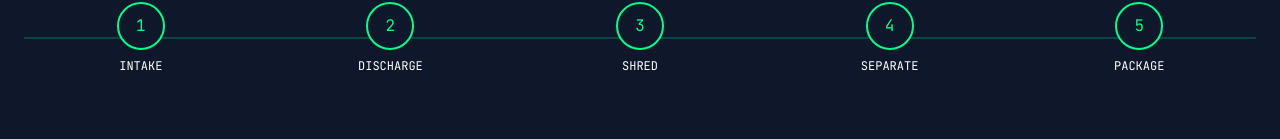
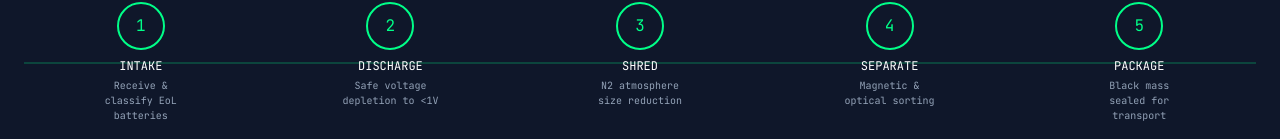
Before and after one commit to UDGOK/z1recycle, a React (Vite) app: page /facility/zone-a in a window 1280 px wide. Shown: the part 813-952 px from the top of the page. Built offline with nearby package versions, Linux system fonts and the light colour scheme.

Commit message:
Add process descriptions and ensure video stays muted

```diff
--- a/src/pages/facility/ZoneA.tsx
+++ b/src/pages/facility/ZoneA.tsx
@@ -83,9 +83,15 @@ export default function ZoneA() {
           <div className="relative">
             <div className="absolute top-1/2 left-0 right-0 h-0.5 bg-neon/20 -translate-y-1/2 hidden md:block" />
             <div className="grid grid-cols-2 md:grid-cols-5 gap-4">
-              {['INTAKE', 'DISCHARGE', 'SHRED', 'SEPARATE', 'PACKAGE'].map((step, index) => (
+              {[
+                { step: 'INTAKE', desc: 'Receive & classify EoL batteries' },
+                { step: 'DISCHARGE', desc: 'Safe voltage depletion to <1V' },
+                { step: 'SHRED', desc: 'N2 atmosphere size reduction' },
+                { step: 'SEPARATE', desc: 'Magnetic & optical sorting' },
+                { step: 'PACKAGE', desc: 'Black mass sealed for transport' },
+              ].map((item, index) => (
                 <motion.div
-                  key={step}
+                  key={item.step}
                   initial={{ opacity: 0, scale: 0.8 }}
                   whileInView={{ opacity: 1, scale: 1 }}
                   viewport={{ once: true }}
@@ -95,7 +101,8 @@ export default function ZoneA() {
                   <div className="w-12 h-12 rounded-full bg-slate-950 border-2 border-neon flex items-center justify-center font-mono text-neon z-10">
                     {index + 1}
                   </div>
-                  <div className="font-mono text-xs text-white mt-2">{step}</div>
+                  <div className="font-mono text-xs text-white mt-2">{item.step}</div>
+                  <div className="font-mono text-[10px] text-slate-400 mt-1 text-center max-w-[100px]">{item.desc}</div>
                 </motion.div>
               ))}
             </div>
@@ -132,7 +139,8 @@ export default function ZoneA() {
                 loop
                 muted
                 playsInline
-                className="w-full h-auto"
+                controls={false}
+                className="w-full h-auto pointer-events-none"
               />
               {/* Watermark cover */}
               <div className="absolute bottom-0 right-0 w-32 h-16 bg-slate-950" />
```
